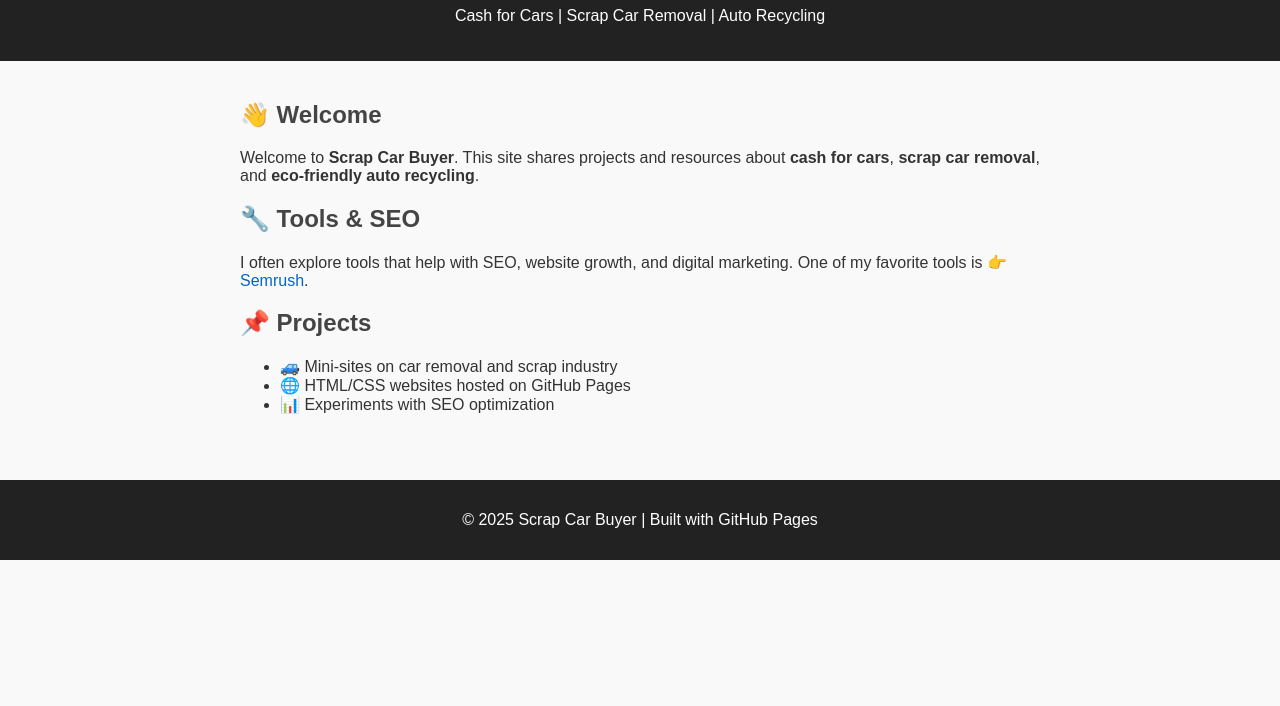
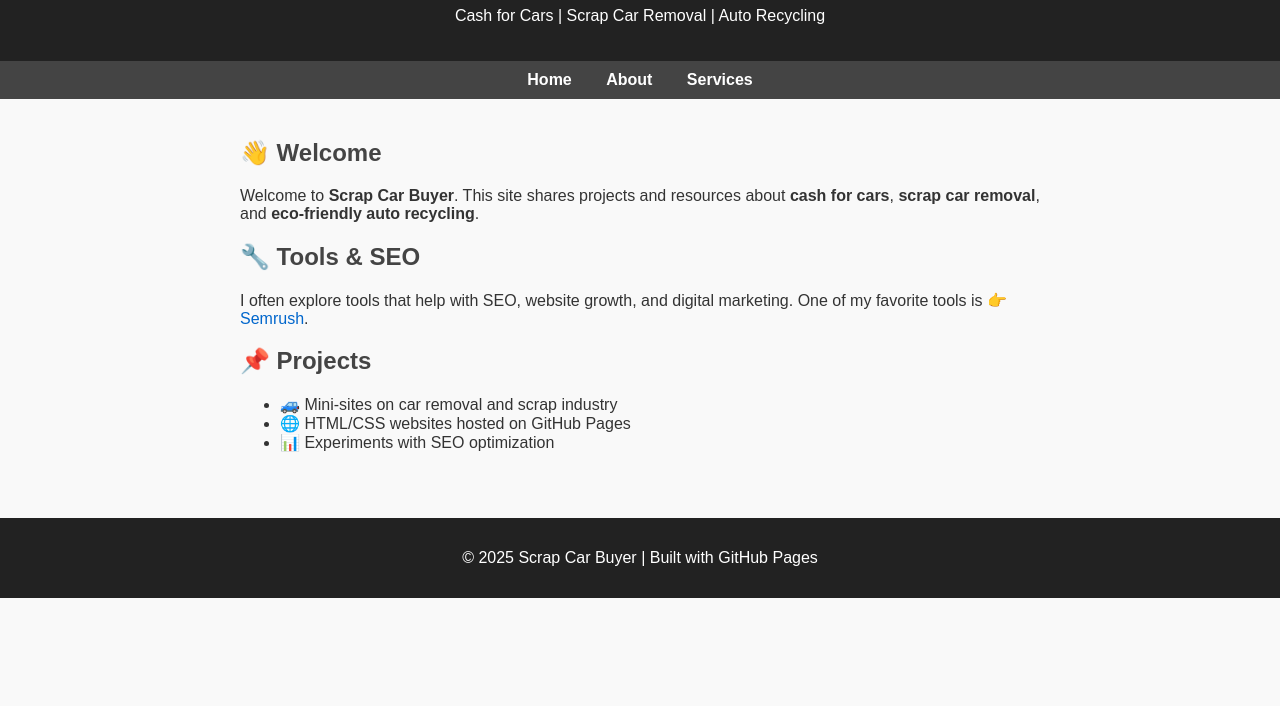
Before and after one commit to scrapcarbuyer/scrapcarbuyer, a plain HTML site: page index.html in a window 1280 px wide. Shown: the part 94-800 px from the top of the page. Drawn offline with Linux system fonts and the light colour scheme.

Commit message:
Update index.html

```diff
--- a/index.html
+++ b/index.html
@@ -18,6 +18,20 @@
       color: white;
       padding: 20px;
       text-align: center;
+    }
+    nav {
+      background: #444;
+      padding: 10px;
+      text-align: center;
+    }
+    nav a {
+      color: white;
+      margin: 0 15px;
+      text-decoration: none;
+      font-weight: bold;
+    }
+    nav a:hover {
+      text-decoration: underline;
     }
     main {
       padding: 20px;
@@ -49,6 +63,13 @@
     <p>Cash for Cars | Scrap Car Removal | Auto Recycling</p>
   </header>
 
+  <!-- ✅ Navigation Bar -->
+  <nav>
+    <a href="index.html">Home</a>
+    <a href="about/index.html">About</a>
+    <a href="services/index.html">Services</a>
+  </nav>
+
   <main>
     <section>
       <h2>👋 Welcome</h2>
```
